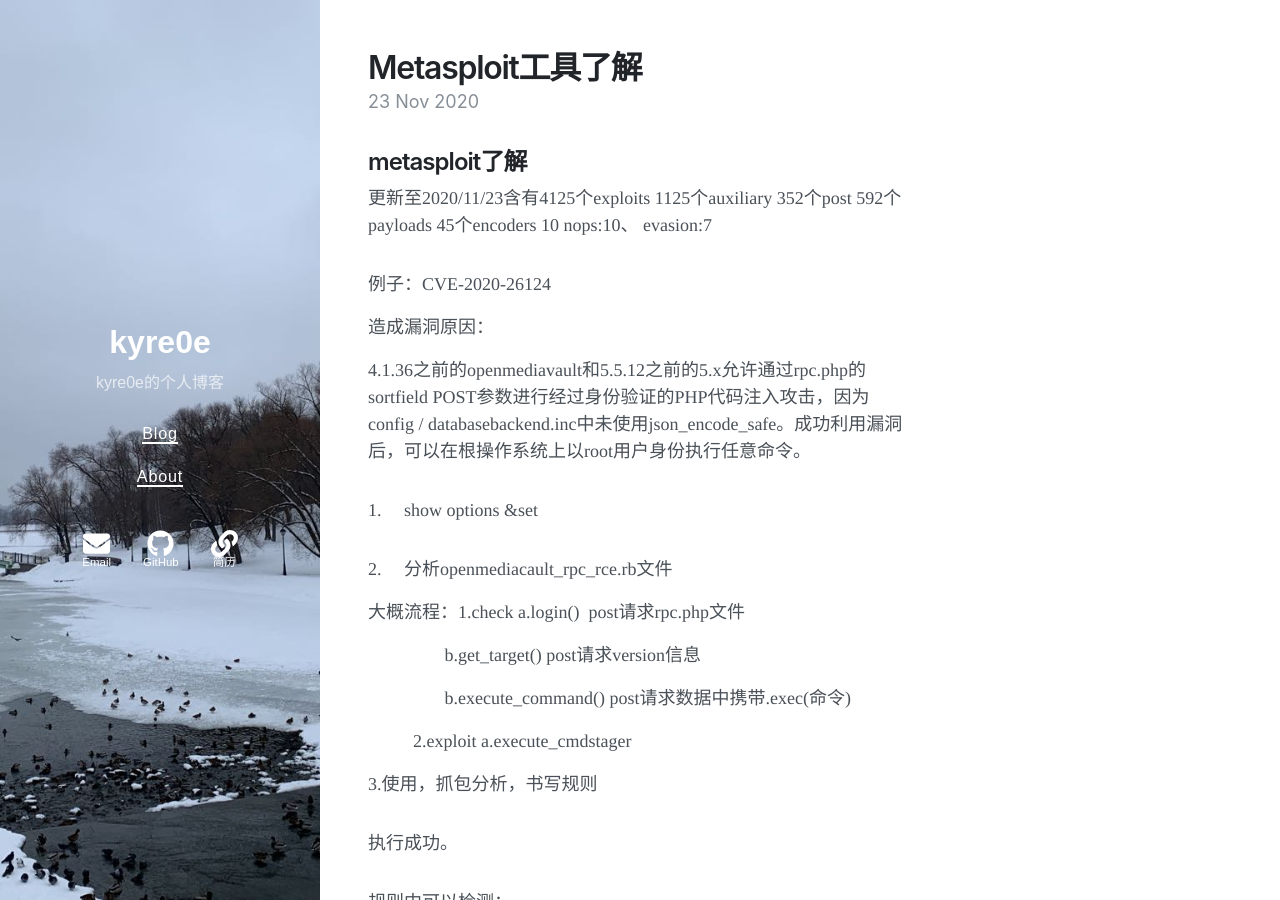
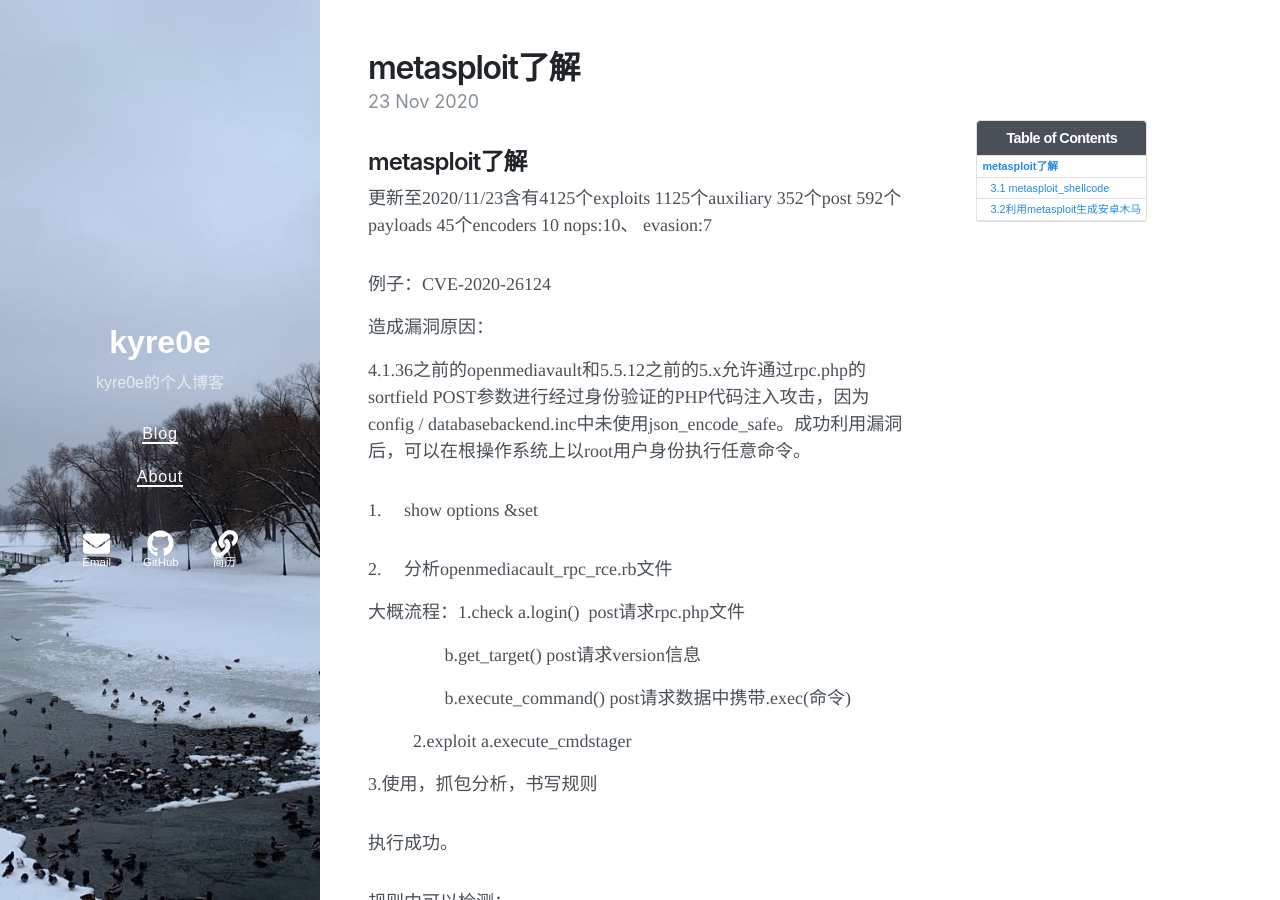
Before and after one commit to Kyre0ee/Kyre0ee.github.io, a Jekyll site: the page built from _posts/2020-11-23-metasploit工具了解.md, in a window 1280 px wide and 900 px high. Built offline with Jekyll 4.4.1, drawn with Linux system fonts in a browser that asks for light colours; nearby versions of some CDN libraries; our own code applies the rules of GitHub Pages for plain Markdown files.

Commit message:
Update 2020-11-23-metasploit工具了解.md

```diff
--- a/_posts/2020-11-23-metasploit工具了解.md
+++ b/_posts/2020-11-23-metasploit工具了解.md
@@ -1,3 +1,11 @@
+---
+layout: post
+title: metasploit了解
+date: 2020-11-23 09:30
+tags: 其他
+excerpt: "本文介绍 metasploit了解以及使用记录。"
+toc: true
+---
 ## metasploit了解
 
 更新至2020/11/23含有4125个exploits 1125个auxiliary 352个post 592个payloads 45个encoders 10 nops:10、 evasion:7
```
